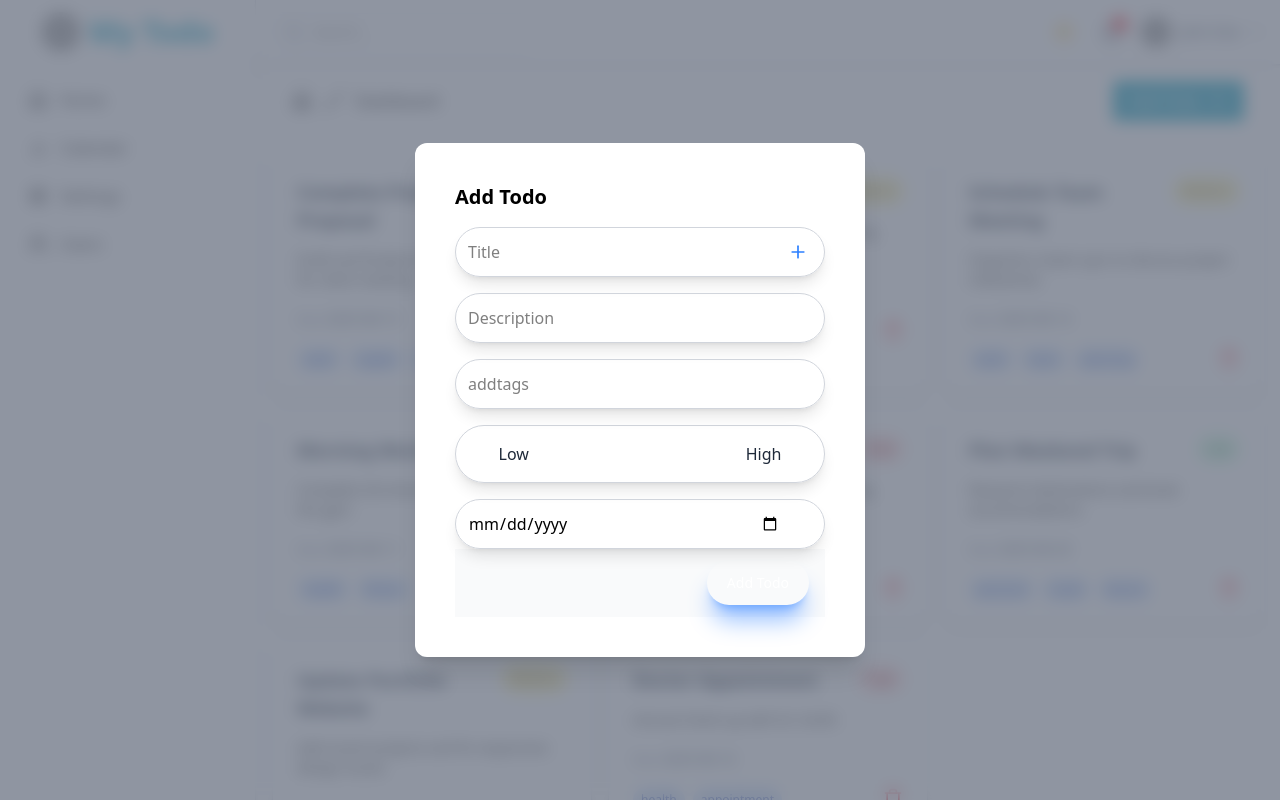
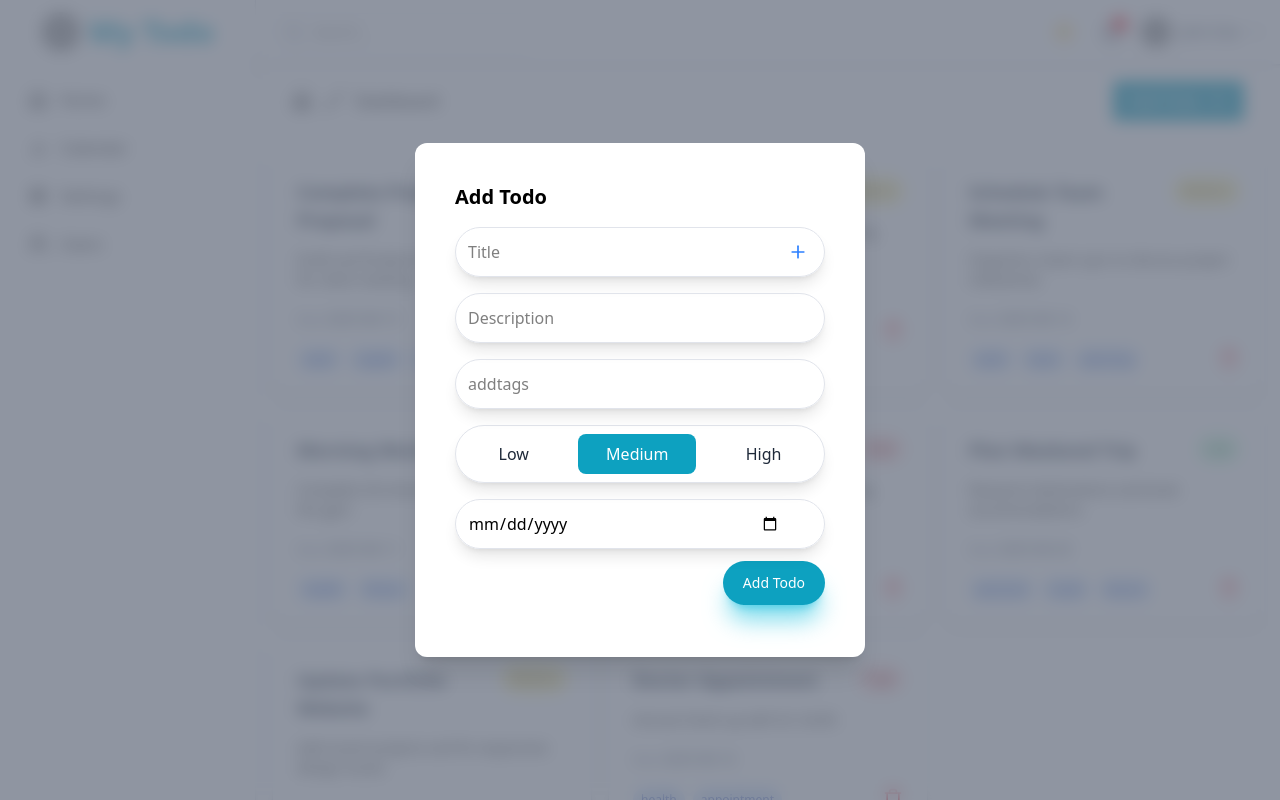
Before and after one commit to ashilthomas/Ai_powerd_TO, a React (Vite) app: page / in a window 1280 px wide. Both pictures are taken after a click on the button "Add Todo". Built offline with nearby package versions, Linux system fonts and the light colour scheme; grey boxes are pictures that could not be loaded.

Commit message:
update css for dark theme

```diff
--- a/src/components/Model/Model.jsx
+++ b/src/components/Model/Model.jsx
@@ -74,14 +74,14 @@ function Modal({ isOpen, onClose, children }) {
             visibility: "hidden",
             transform: "scale(0.95) translateY(20px)",
           }}
-          className=" p-10 relative transform overflow-hidden rounded-lg bg-white text-left shadow-xl  sm:w-[450px] sm:max-w-lg"
+          className=" p-10 relative transform themeBg overflow-hidden rounded-lg bg-white text-left shadow-xl  sm:w-[450px] sm:max-w-lg"
         >
-          <div className="modal-child">{children}</div>
-          <div className="modal-child bg-gray-50 px-4 py-3 flex justify-end">
+          <div className="modal-child ">{children}</div>
+          <div className="modal-childpx-4 py-3 flex justify-end">
             <button
               type="button"
               onClick={onClose}
-              className="bg-[var(--color-light-accent-bright-cyan)] shadow-blue-500/50  px-5 cursor-pointer  shadow-xl py-3 text-sm  rounded-full text-white  hover:bg-blue-500 transition"
+              className="mainDarkModeBtn shadow-cyan-500/50  px-5 cursor-pointer  shadow-xl py-3 text-sm  rounded-full text-white  transition"
             >
               Add Todo
             </button>
--- a/src/components/ReusableInput/ReusableInput.jsx
+++ b/src/components/ReusableInput/ReusableInput.jsx
@@ -11,7 +11,7 @@ function ReusableInput({
   icon: Icon // pass the icon component here
 }) {
   return (
-    <div className="flex items-center shadow-lg border border-gray-300  p-3 rounded-full relative w-full">
+    <div className="flex items-center shadow-lg border borderColor  p-3 rounded-full relative w-full">
       <input
         type={type}
         name={name}
--- a/src/components/SegmentedControl/SegmentedControl.jsx
+++ b/src/components/SegmentedControl/SegmentedControl.jsx
@@ -7,13 +7,13 @@ function SegmentedControl() {
       const [selected, setSelected] = useState("Medium");
   return (
     <div>
-        <div className="p-2 flex rounded-full items-center shadow-lg justify-around border border-gray-300 gap-2">
+        <div className="p-2 flex rounded-full items-center shadow-lg justify-around border borderColor gap-2">
             {options.map((option) => (
                 <button
                     key={option}
                     className={`px-7 py-2 rounded-md  border-gray-300 ${
                         selected === option
-                            ? "bg-[var(--primary-colour)] text-white"
+                            ? "mainDarkModeBtn text-white"
                             : "bg-white text-gray-800"
                     }`}
                     onClick={() => setSelected(option)}
--- a/src/features/Todo/components/TodoForm.jsx
+++ b/src/features/Todo/components/TodoForm.jsx
@@ -21,7 +21,7 @@ function TodoForm({ onSubmit, initialData = {} }) {
     <div>
       <button
         onClick={() => setIsOpen(true)}
-        className=" flex items-center gap-2 cursor-pointermain bg-[var(--color-light-accent-vibrant-cyan)] dark:bg-[var(--color-dark-accent-blue-purple)] text-white px-4 py-2 rounded hover:bg-[var(--color-light-accent-bright-cyan-hover)] transition duration-200 cursor-pointer"
+        className=" flex items-center gap-2 cursor-pointermain mainDarkModeBtn text-white px-4 py-2 rounded hover:bg-[var(--color-light-accent-bright-cyan-hover)] transition duration-200 cursor-pointer"
       >
         Add Todo <span><Plus size={20}/></span>
       </button>
```
